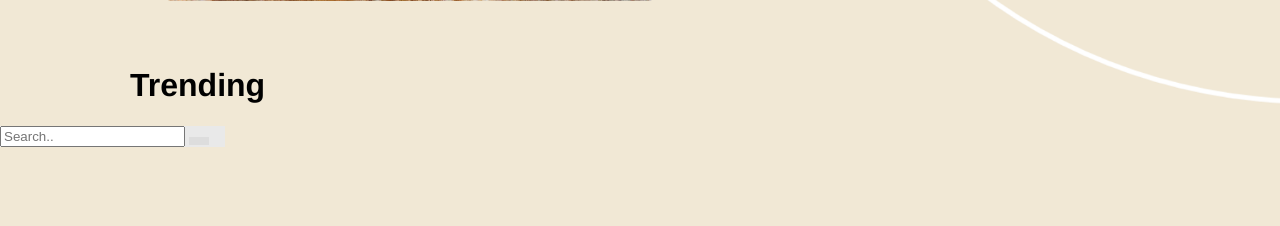
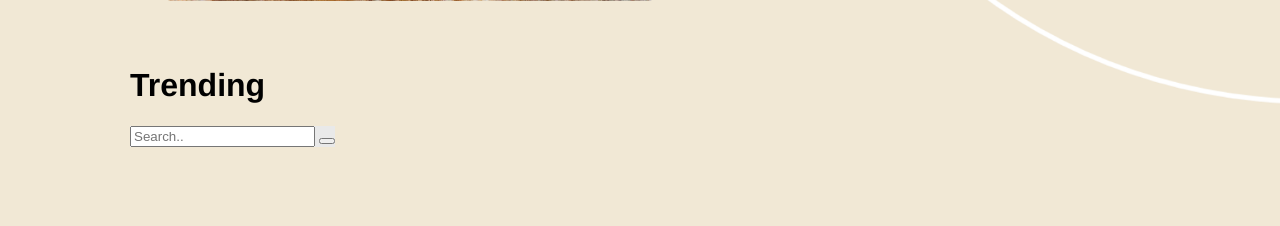
Before and after one commit to boring-school-work/cookitup, a PHP site: page / in a window 1280 px wide. Shown: the part 484-710 px from the top of the page. Run offline with PHP 8.4, Linux system fonts and the light colour scheme.

Commit message:
style edit

```diff
--- a/assets/css/stylesheet.css
+++ b/assets/css/stylesheet.css
@@ -187,12 +187,13 @@ margin-left: 90px;
 }
 
 .search-container {
+    margin-left: 130px;
     overflow: hidden;
     background-color: #e9e9e9;
     float: left;
   }
 
-  .search-container button {
+  /* .search-container button {
     padding: 4px 10px;
     margin-top: 8px;
     margin-right: 16px;
@@ -200,4 +201,4 @@ margin-left: 90px;
     font-size: 17px;
     border: none;
     cursor: pointer;
-  }
+  } */
```
